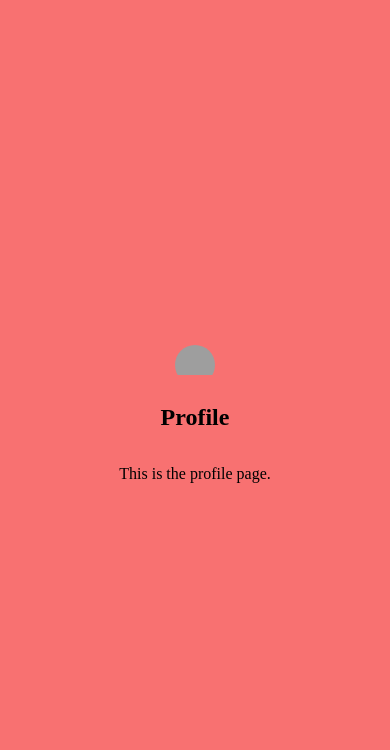
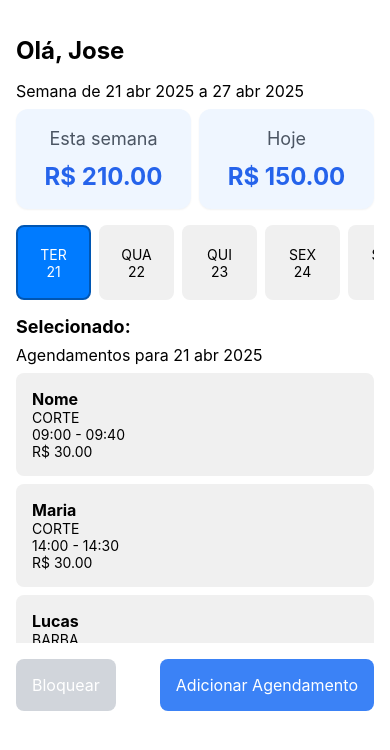
Before and after one commit to WitalloRodrigues/my-expo-app, a React Native app: screen / in a window 390 px wide. Shown: the top 750 px of the page. Built offline with nearby package versions, Linux system fonts and the light colour scheme; grey boxes are pictures that could not be loaded.

Commit message:
feat/teste de criação de tela de agendamento

```diff
--- a/App.tsx
+++ b/App.tsx
@@ -3,13 +3,14 @@ import { StatusBar } from 'expo-status-bar';
 
 import './global.css';
 import { Profile } from '~/App/Profile';
+import { Main } from '~/App/Main';
 
 
 export default function App() {
   return (
     <>
-      <Profile/>
       <StatusBar style="auto" />
+      <Main/>
     </>
   );
 }
--- /dev/null
+++ b/src/App/Main.tsx
@@ -0,0 +1,218 @@
+import React, { useState } from 'react';
+import { StatusBar, SafeAreaView, View, Text, TouchableOpacity, ScrollView, Image } from 'react-native';
+
+const mockData = {
+    user: {
+      name: 'Jose',
+    },
+    currentWeek: {
+      startDate: new Date(2025, 3, 21),
+      endDate: new Date(2025, 3, 27),
+    },
+    appointments: [
+      {
+        id: 1,
+        date: new Date(2025, 3, 21),
+        startTime: '09:00',
+        endTime: '09:40',
+        clientName: 'Nome',
+        service: 'CORTE',
+        price: 30.0,
+      },
+      {
+        id: 2,
+        date: new Date(2025, 3, 21),
+        startTime: '14:00',
+        endTime: '14:30',
+        clientName: 'Maria',
+        service: 'CORTE',
+        price: 30.0,
+      },
+      {
+        id: 3,
+        date: new Date(2025, 3, 26),
+        startTime: '10:00',
+        endTime: '11:00',
+        clientName: 'Carlos',
+        service: 'BARBA',
+        price: 30.0,
+      },
+        {
+            id: 4,
+            date: new Date(2025, 3, 26),
+            startTime: '15:00',
+            endTime: '16:00',
+            clientName: 'Ana',
+            service: 'CORTE',
+            price: 30.0,
+        },
+        {
+            id: 5,
+            date: new Date(2025, 3, 21),
+            startTime: '10:00',
+            endTime: '11:00',
+            clientName: 'Lucas',
+            service: 'BARBA',
+            price: 30.0,
+        },
+        {
+            id: 6,
+            date: new Date(2025, 3, 21),
+            startTime: '15:00',
+            endTime: '16:00',
+            clientName: 'Ana',
+            service: 'CORTE',
+            price: 30.0,
+        },
+        {
+            id: 7,
+            date: new Date(2025, 3, 21),
+            startTime: '15:00',
+            endTime: '16:00',
+            clientName: 'Ana',
+            service: 'CORTE',
+            price: 30.0,
+        },
+    ],
+  };
+
+
+const weekDays = ['SEG', 'TER', 'QUA', 'QUI', 'SEX', 'SAB', 'DOM'];
+
+
+export function Main(){
+
+    const [selectedDate, setSelectedDate] = useState(mockData.currentWeek.startDate);
+
+
+  const formatDate = (date: Date) => {
+    const months = ['jan', 'fev', 'mar', 'abr', 'mai', 'jun', 'jul', 'ago', 'set', 'out', 'nov', 'dez'];
+    return `${date.getDate()} ${months[date.getMonth()]} ${date.getFullYear()}`;
+  };
+
+
+  const generateWeekDates = () => {
+    const dates = [];
+    const startDate = new Date(mockData.currentWeek.startDate);
+
+    for (let i = 0; i < 7; i++) {
+      const currentDate = new Date(startDate);
+      currentDate.setDate(startDate.getDate() + i);
+      dates.push(currentDate);
+    }
+
+    return dates;
+  };
+
+  const weekDates = generateWeekDates();
+
+
+  const todayAppointments = mockData.appointments.filter(
+    app => app.date.toDateString() === selectedDate.toDateString()
+  );
+
+
+  const todayTotal = todayAppointments.reduce((sum, app) => sum + app.price, 0);
+
+
+  const weekTotal = mockData.appointments.reduce((sum, app) => sum + app.price, 0);
+
+
+    return (
+       <View style={{ flex: 1, backgroundColor: '#fff' ,padding: 16 }} className='mt-5'>
+            <SafeAreaView >
+                <Text style={{ fontSize: 24, fontWeight: 'bold', marginBottom: 16 }}>
+                    Olá, {mockData.user.name}
+                </Text>
+                <Text style={{ fontSize: 16, marginBottom: 8 }}>
+                    Semana de {formatDate(mockData.currentWeek.startDate)} a {formatDate(mockData.currentWeek.endDate)}
+                </Text>
+                <View className='flex-row justify-between mb-4 w-full gap-2'>
+                    <TouchableOpacity
+                        className='flex-1 p-4 h-30 bg-blue-50 rounded-xl flex justify-center items-center shadow-sm'
+                        style={{ elevation: 2 }}
+                    >
+                        <Text className='text-gray-600 text-lg mb-2'>Esta semana</Text>
+                        <Text className='text-blue-600 text-2xl font-bold'>
+                            R$ {weekTotal.toFixed(2)}
+                        </Text>
+                    </TouchableOpacity>
+                    <TouchableOpacity
+                        className='flex-1 p-4 h-30 bg-blue-50 rounded-xl flex justify-center items-center shadow-sm'
+                        style={{ elevation: 2 }}
+                    >
+                        <Text className='text-gray-600 text-lg mb-2'>Hoje</Text>
+                        <Text className='text-blue-600 text-2xl font-bold'>
+                            R$ {todayTotal.toFixed(2)}
+                        </Text>
+                    </TouchableOpacity>
+
+                </View>
+                <ScrollView horizontal showsHorizontalScrollIndicator={false} >
+                    {weekDates.map((date, index) => (
+                        <TouchableOpacity
+                            key={index}
+                            onPress={() => setSelectedDate(date)}
+                            style={{
+                                backgroundColor: selectedDate.toDateString() === date.toDateString() ? '#007BFF' : '#f0f0f0',
+                                padding: 16,
+                                borderRadius: 8,
+                                marginRight: 8,
+                                height: 75,
+                                justifyContent: 'center',
+                                alignItems: 'center',
+                                width: 75,
+                                borderWidth: selectedDate.toDateString() === date.toDateString() ? 2 : 0,
+                                borderColor: selectedDate.toDateString() === date.toDateString() ? '#0056b3' : 'transparent',
+
+                            }}
+                        >
+                            <Text style={{ color: selectedDate.toDateString() === date.toDateString() ? '#fff' : '#000' }}>
+                                {weekDays[date.getDay()]}
+                            </Text>
+                            <Text style={{ color: selectedDate.toDateString() === date.toDateString() ? '#fff' : '#000' }}>
+                                {date.getDate()}
+                            </Text>
+                        </TouchableOpacity>
+                    ))}
+                </ScrollView>
+                <Text style={{ fontSize: 18, fontWeight: 'bold', marginBottom: 8, marginTop: 16 }}>
+                    {selectedDate.toDateString() === new Date().toDateString() ? 'Hoje' : 'Selecionado'}:
+                </Text>
+                <Text style={{ fontSize: 16, marginBottom: 8 }}>
+                    Agendamentos para {formatDate(selectedDate)}
+                </Text>
+                <ScrollView showsVerticalScrollIndicator={false} className='h-[270px]'>
+                    {todayAppointments.length > 0 ? (
+                        todayAppointments.map((app) => (
+                            <View key={app.id} style={{ marginBottom: 8, padding: 16, backgroundColor: '#f0f0f0', borderRadius: 8 }}>
+                                <Text style={{ fontSize: 16, fontWeight: 'bold' }}>{app.clientName}</Text>
+                                <Text>{app.service}</Text>
+                                <Text>{app.startTime} - {app.endTime}</Text>
+                                <Text>R$ {app.price.toFixed(2)}</Text>
+                            </View>
+                        ))
+                    ) : (
+                        <Text style={{ fontSize: 16, color: '#888' }}>
+                            {selectedDate.toDateString() === new Date().toDateString() ? 'Hoje' : 'Neste dia'} não há agendamentos.
+                        </Text>
+                    )}
+                </ScrollView>
+                <View className='flex-row justify-between mt-4'>
+                    <TouchableOpacity>
+                        <View className='bg-gray-300 p-4 rounded-lg items-center'>
+                            <Text style={{ color: 'white', fontSize: 16 }}>Bloquear</Text>
+                        </View>
+                    </TouchableOpacity>
+                    <TouchableOpacity>
+                        <View className='bg-blue-500 p-4 rounded-lg items-center'>
+                            <Text style={{ color: '#fff', fontSize: 16 }}>Adicionar Agendamento</Text>
+                        </View>
+                    </TouchableOpacity>
+
+                </View>
+
+            </SafeAreaView>
+        </View>
+    )
+}
--- a/src/App/Profile.tsx
+++ b/src/App/Profile.tsx
@@ -1,13 +1,17 @@
+import { Image, Text, View } from "react-native";
 import { Avatar } from "~/components/Avatar";
 
 export function Profile() {
     return (
-        <div className="flex flex-col items-center justify-center h-screen bg-red-400">
-        <Avatar>
-            <img src="https://example.com/avatar.jpg" alt="Avatar" />
-        </Avatar>
-        <h1 className="text-2xl font-bold">Profile</h1>
-        <p className="mt-4">This is the profile page.</p>
-        </div>
+        <View style={{ flex: 1, justifyContent: 'center', alignItems: 'flex-end' , height: 100, padding: 20 }}>
+            <Text className="mb-4">Witallo rei delas</Text>
+            <Avatar>
+                <Image
+                    source={{ uri: 'https://avatars.githubusercontent.com/u/46324934?s=400&u=58a1cf63485cc54491a2e780dbc26b25f8c41859&v=4' }}
+                    alt="Avatar"
+                    className="w-full h-full rounded-full"
+                />
+            </Avatar>
+        </View>
     );
 }
```
